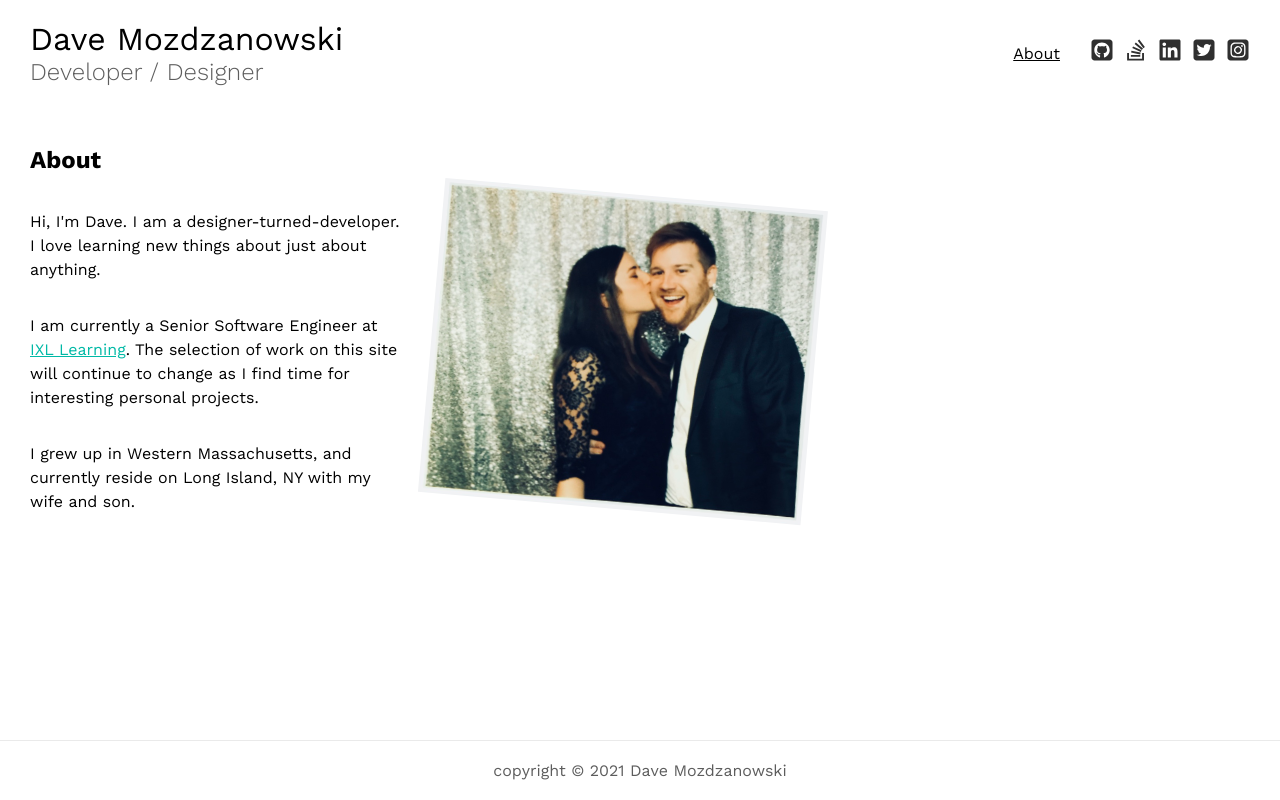
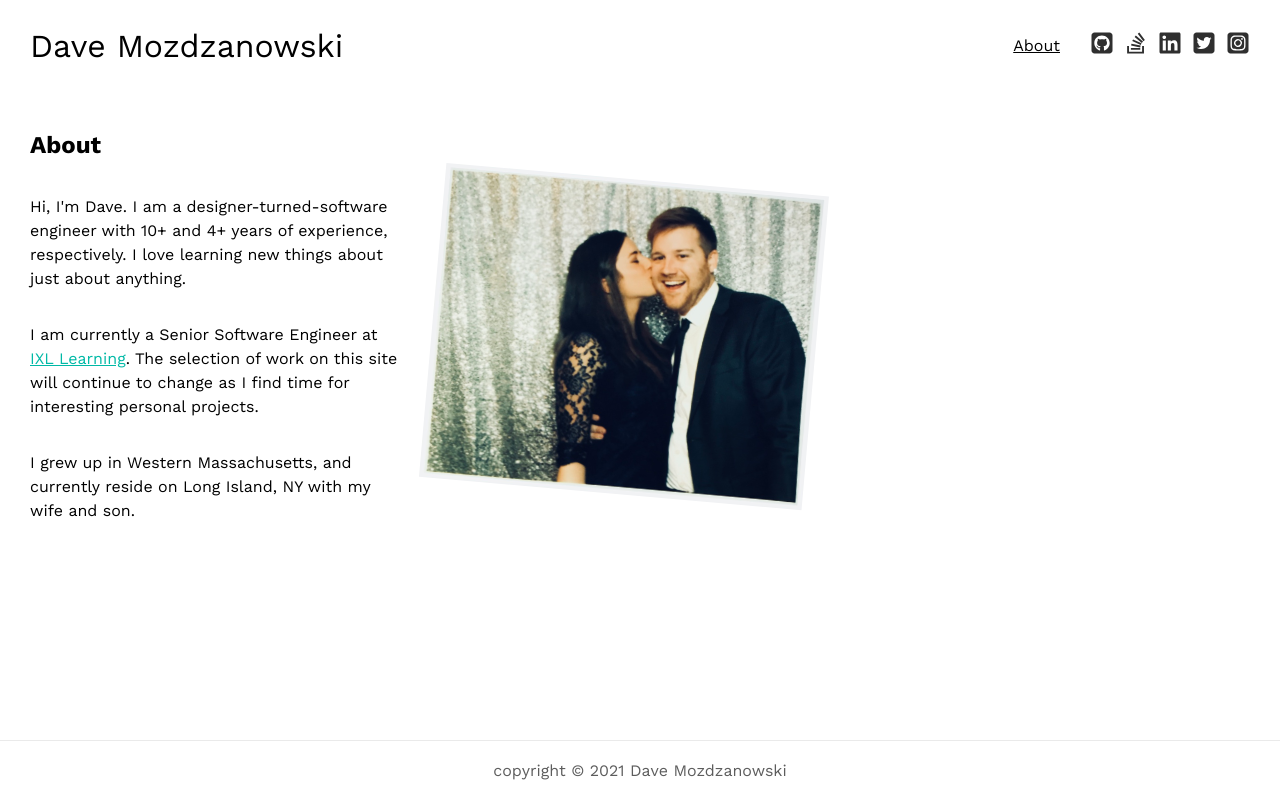
Before and after one commit to davemoz/davemozdotdev, a Next.js app: page /about in a window 1280 px wide. Built offline with nearby package versions, Linux system fonts and the light colour scheme.

Commit message:
Minor updates to content

```diff
--- a/app/about/page.tsx
+++ b/app/about/page.tsx
@@ -14,8 +14,9 @@ const About = () => {
       <div className={styles.body_wrap}>
         <div className={styles.column}>
           <p className={styles.paragraph}>
-            Hi, I&apos;m Dave. I am a designer-turned-developer. I love learning
-            new things about just about anything.
+            Hi, I&apos;m Dave. I am a designer-turned-software engineer with 10+
+            and 4+ years of experience, respectively. I love learning new things
+            about just about anything.
           </p>
           <p className={styles.paragraph}>
             I am currently a Senior Software Engineer at{" "}
--- a/components/Header.tsx
+++ b/components/Header.tsx
@@ -8,9 +8,8 @@ const Header = () => {
   return (
     <header className={styles.header}>
       <div className={styles.branding}>
-        <Link className={styles.branding_link} href={"/"}>
+        <Link className={styles.branding_link} href="/">
           <h1 className={styles.title}>Dave Mozdzanowski</h1>
-          <h2 className={styles.subtitle}>Developer / Designer</h2>
         </Link>
       </div>
       <Nav />
```
